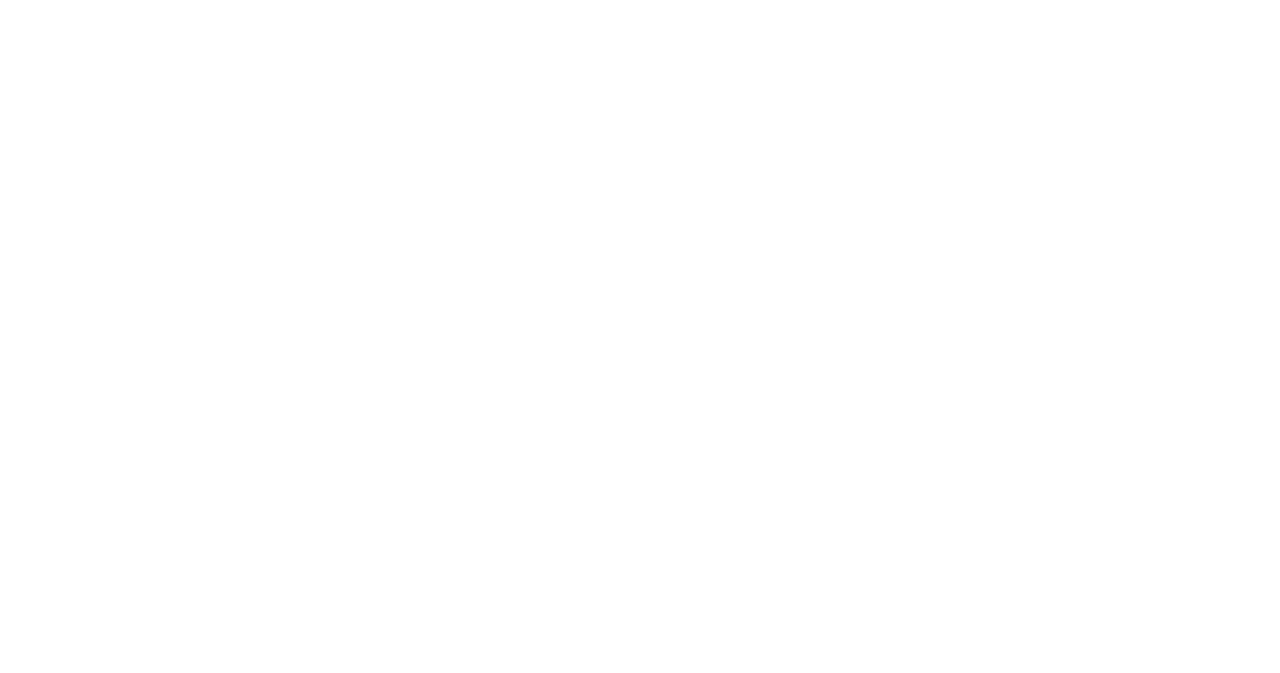
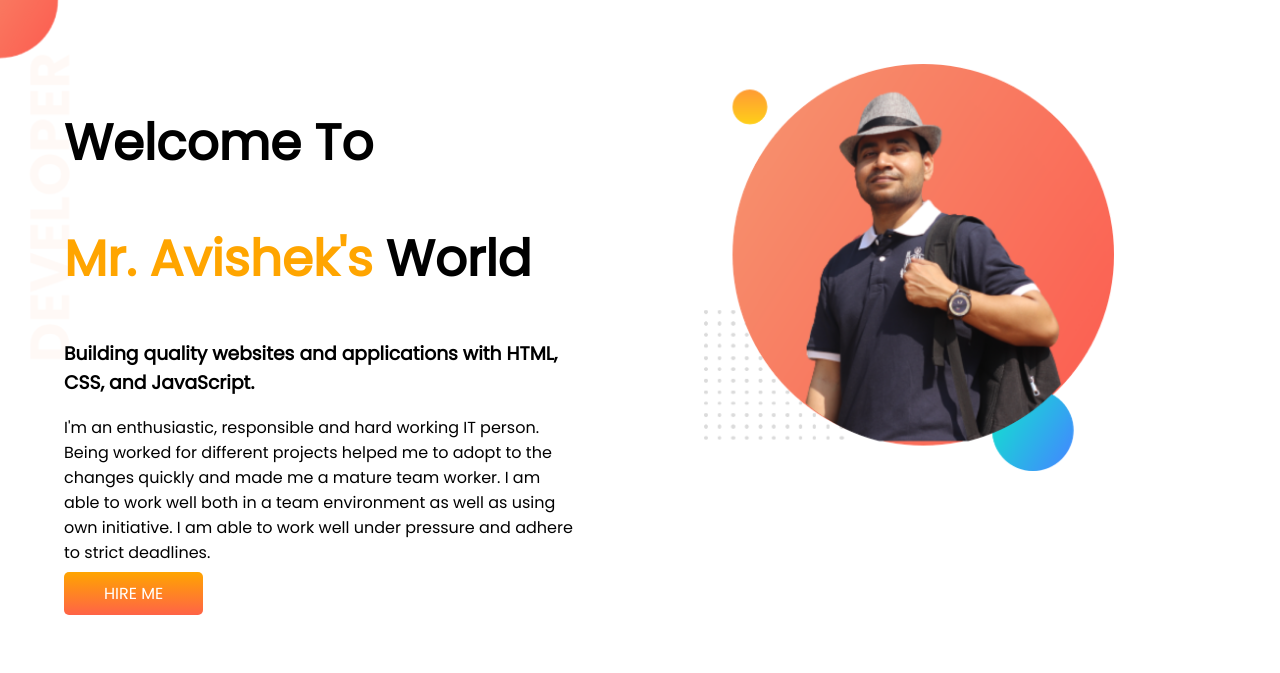
Before and after one commit to HTML-CSS-BOOTSTRAP-beginner/developer-portfolio, a plain HTML site: page index.html in a window 1280 px wide. Drawn offline with Linux system fonts and the light colour scheme.

Commit message:
Dev commit

```diff
--- a/index.html
+++ b/index.html
@@ -1,13 +1,42 @@
 <!DOCTYPE html>
 <html lang="en">
-<head>
-    <meta charset="UTF-8">
-    <meta http-equiv="X-UA-Compatible" content="IE=edge">
-    <meta name="viewport" content="width=device-width, initial-scale=1.0">
+  <head>
+    <meta charset="UTF-8" />
+    <meta http-equiv="X-UA-Compatible" content="IE=edge" />
+    <meta name="viewport" content="width=device-width, initial-scale=1.0" />
     <title>Avi's 1st Portfolio</title>
-    <link rel="stylesheet" href="style.css">
-</head>
-<body>
+    <link rel="preconnect" href="https://fonts.googleapis.com" />
+    <link rel="preconnect" href="https://fonts.gstatic.com" crossorigin />
+    <link
+      href="https://fonts.googleapis.com/css2?family=Poppins&display=swap"
+      rel="stylesheet"
+    />
+    <link rel="shortcut icon" href="images/coding.png" type="png" />
+    <link rel="stylesheet" href="style.css" />
+  </head>
+  <body>
+    <section class="top-banner">
+      <div class="half-width">
+        <h1>Welcome To</h1>
+        <h1><span class="orange">Mr. Avishek's</span> World</h1>
+        <h3>
+          Building quality websites and applications with HTML, CSS, and
+          JavaScript.
+        </h3>
+        <p>
+          I'm an enthusiastic, responsible and hard working IT person. Being
+          worked for different projects helped me to adopt to the changes
+          quickly and made me a mature team worker. I am able to work well both
+          in a team environment as well as using own initiative. I am able to
+          work well under pressure and adhere to strict deadlines.
+        </p>
 
-</body>
+        <a class="link-button" href="https://web.programming-hero.com/" target="_blank">HIRE ME</a>
+
+      </div>
+
+      <div  class="half-width"><img src="images/my-bg1.png" alt="a kid" /></div>
+
+    </section>
+  </body>
 </html>
--- a/style.css
+++ b/style.css
@@ -0,0 +1,39 @@
+body{
+    font-family: 'Poppins', sans-serif;
+    margin: 0;
+}
+
+h1{
+    font-size: 50px;
+}
+
+.orange{
+    color: orange;
+}
+
+section{
+    display: flex;
+}
+
+.half-width{
+        width: 50%;
+        padding: 5%;
+}
+
+.half-width img{
+    width: 80%;
+}
+
+.link-button{
+    text-decoration: none;
+    color: white;
+    font-weight: 400;
+    padding: 10px 40px;
+    background-image: linear-gradient(orange, tomato);
+    border-radius: 5px;
+}
+
+.top-banner{
+    background-image: url(images/top-banner.png);
+    background-repeat: no-repeat;
+}
```
Also changed, not shown: images/coding.png (added), images/dream-bg.png (added), images/exp-bg.png (added), images/my-bg1.png (added), images/my-bg2.png (added), images/top-banner.png (added).
